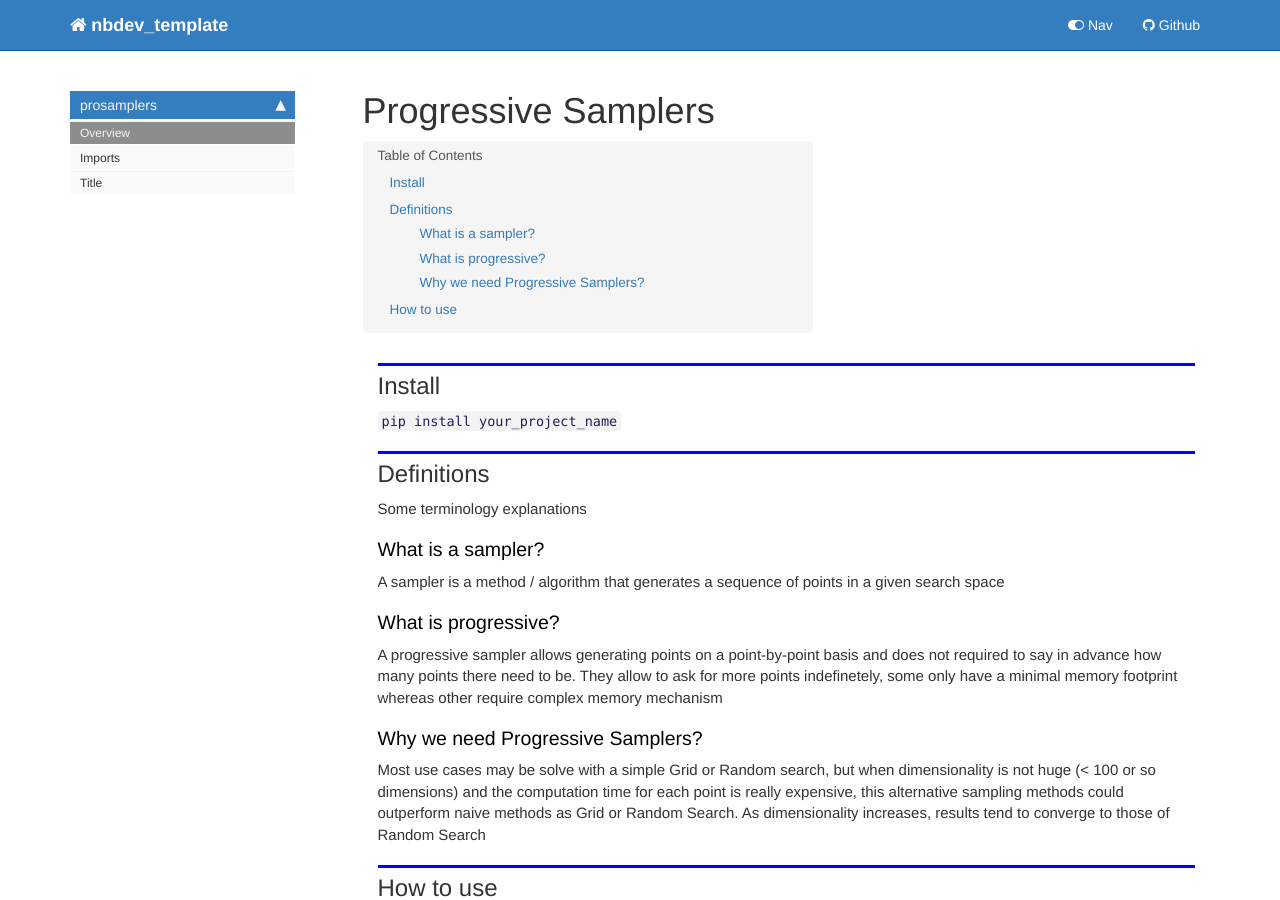
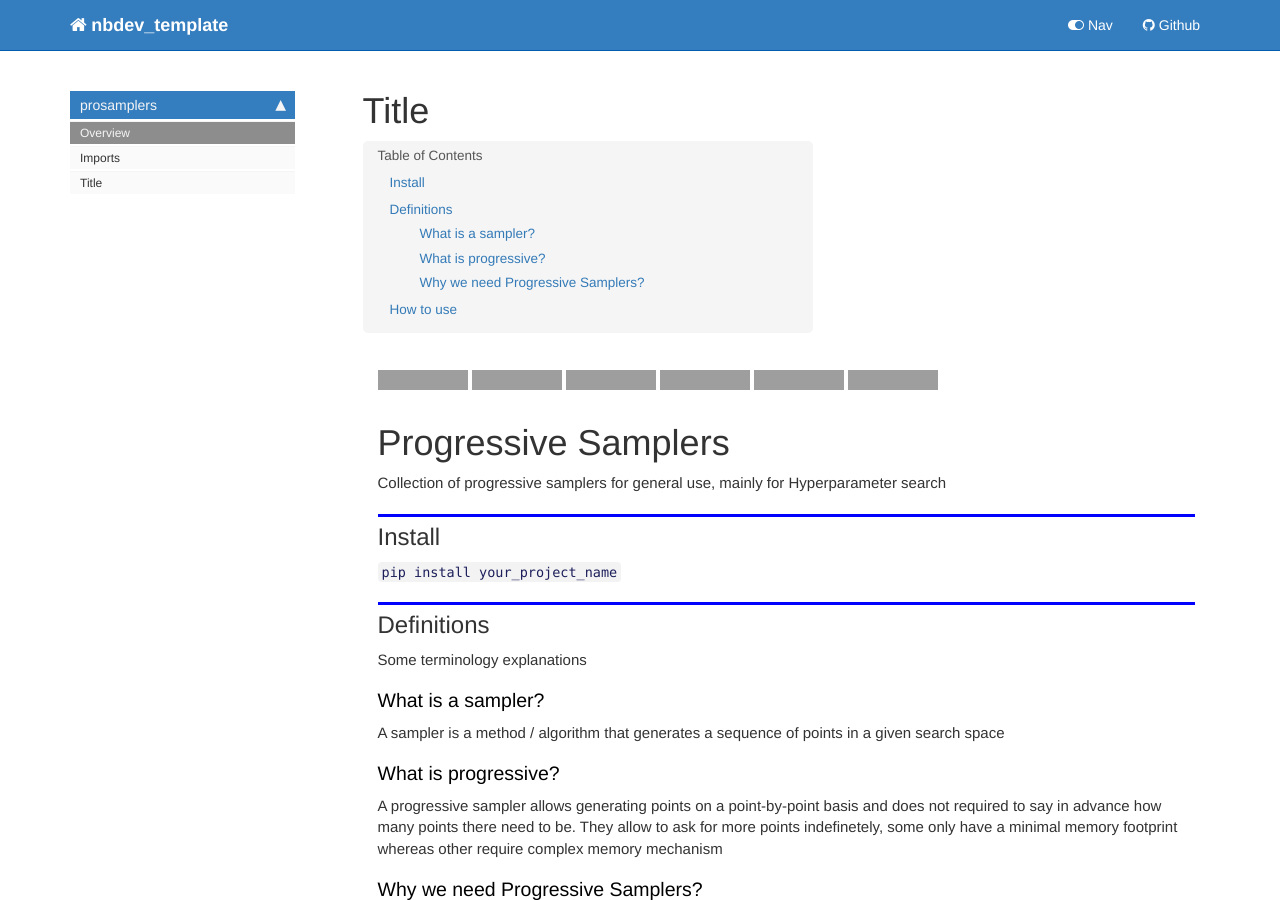
Before and after one commit to ELC/prosamplers, a Jekyll site: the page built from index.html, in a window 1280 px wide and 900 px high. Built offline with Jekyll 4.4.1, drawn with Linux system fonts in a browser that asks for light colours; nearby versions of some CDN libraries; comment, search, counter and statistics services are not loaded; grey boxes are pictures that could not be loaded.

Commit message:
Merge branch 'develop' - Cleaned and in Sync

```diff
--- a/index.html
+++ b/index.html
@@ -1,6 +1,6 @@
 ---
 
-title: Progressive Samplers
+title: Title
 
 
 keywords: fastai
@@ -29,6 +29,19 @@ nb_path: "index.ipynb"
 </div>
     {% endraw %}
 
+<div class="cell border-box-sizing text_cell rendered"><div class="inner_cell">
+<div class="text_cell_render border-box-sizing rendered_html">
+<p><a href="https://pypi.org/project/kedro/"><img src="https://img.shields.io/badge/python-3.7%20%7C%203.8%20%7C%203.9-blue.svg?style=for-the-badge" alt="Python version"></a>
+<a href="https://pypi.org/project/prosamplers/"><img src="https://img.shields.io/pypi/v/prosamplers?style=for-the-badge" alt="Version"></a>
+<a href="https://codecov.io/gh/ELC/prosamplers"><img src="https://img.shields.io/codecov/c/gh/ELC/prosamplers/master?style=for-the-badge&amp;token=24HLR6VMK2" alt="codecov"></a>
+<a href="https://github.com/ELC/progressive-samplers/actions?query=workflow%3A%22Build%2C+Test+and+Deploy%22"><img src="https://img.shields.io/github/checks-status/ELC/prosamplers/master?label=Master&amp;style=for-the-badge" alt="Master"></a>
+<a href="https://github.com/ELC/prosamplers/actions?query=workflow%3A%22Build+and+Test%22"><img src="https://img.shields.io/github/checks-status/ELC/prosamplers/develop?label=develop&amp;style=for-the-badge" alt="Develop"></a>
+<a href="https://github.com/ELC/prosamplers/blob/master/LICENSE"><img src="https://img.shields.io/badge/license-Apache%202.0-blue.svg?style=for-the-badge" alt="License"></a></p>
+<h1 id="Progressive-Samplers">Progressive Samplers<a class="anchor-link" href="#Progressive-Samplers"> </a></h1><p>Collection of progressive samplers for general use, mainly for Hyperparameter search</p>
+
+</div>
+</div>
+</div>
 <div class="cell border-box-sizing text_cell rendered"><div class="inner_cell">
 <div class="text_cell_render border-box-sizing rendered_html">
 <h2 id="Install">Install<a class="anchor-link" href="#Install"> </a></h2>
```
